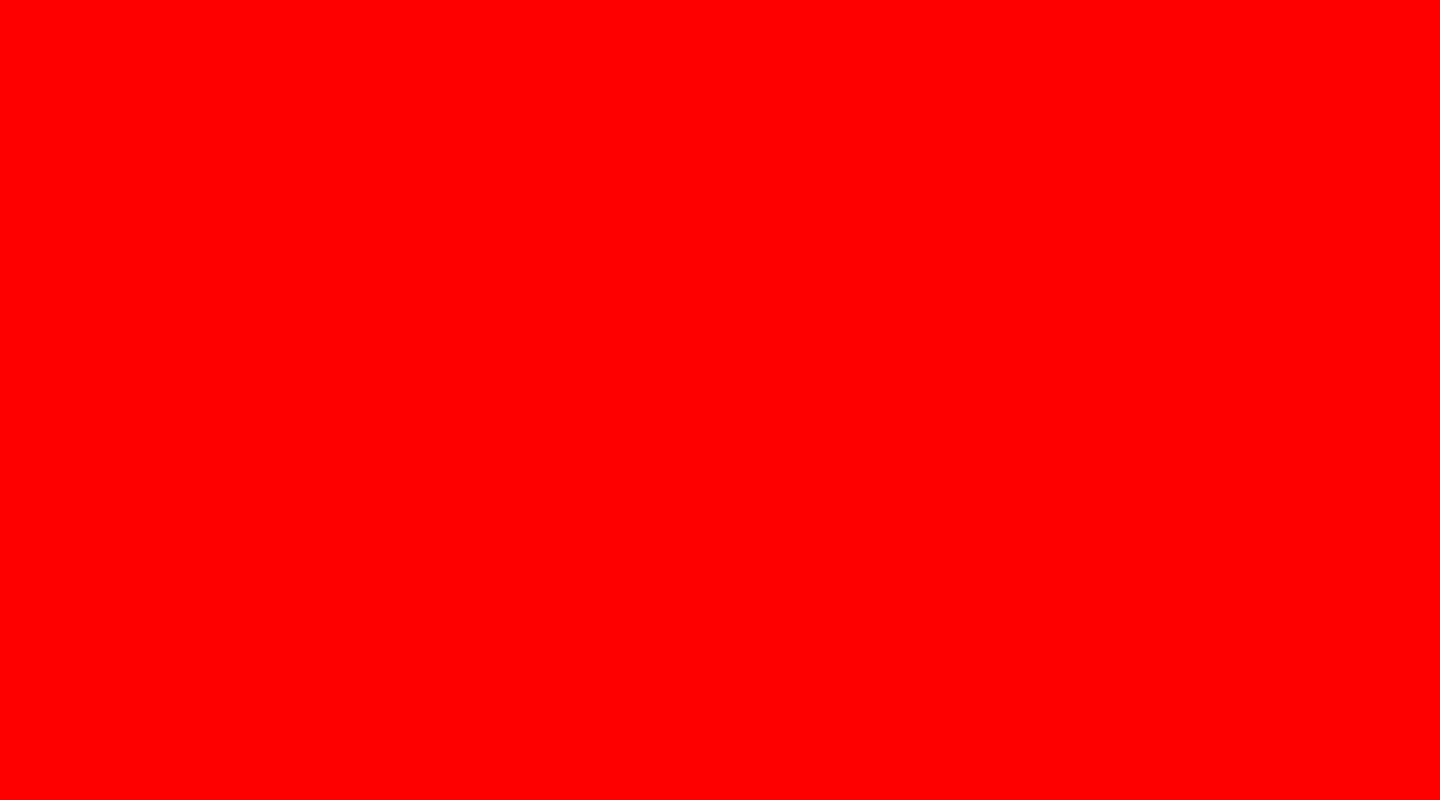
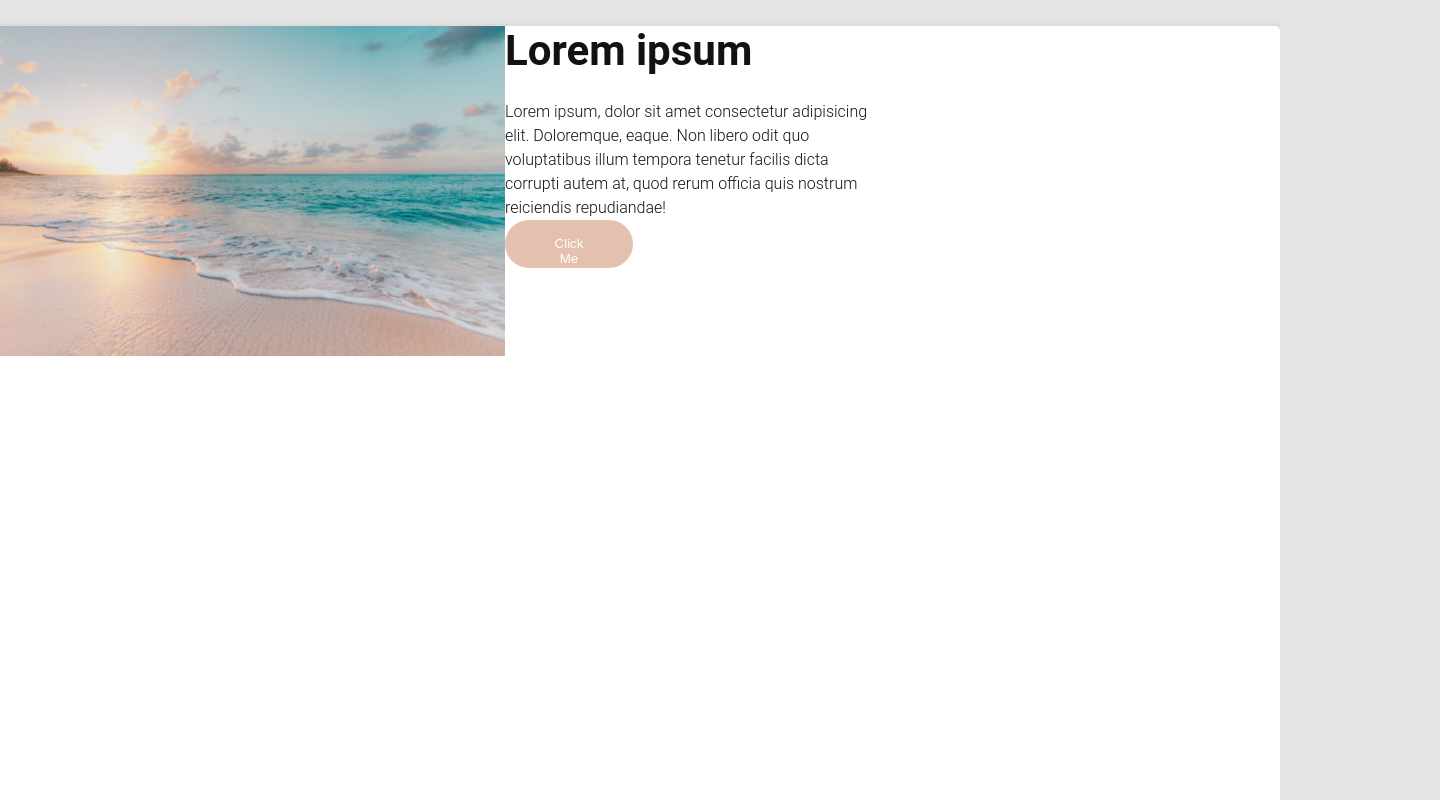
Before and after one commit to Piotr88-B/PiotrBu-awa-GravityGlobal, a website: page index.html in a window 1280 px wide. Shown: the top 800 px of the page, 1440 px wide, since content can reach past the window. Drawn offline with Linux system fonts and the light colour scheme.

Commit message:
add scssstyle

```diff
--- a/index.html
+++ b/index.html
@@ -9,7 +9,15 @@
 </head>
 <body>
     <section>
+    <img src="./images/sean-o-KMn4VEeEPR8-unsplash_1_s6zmfh_ar_4_3,c_fill,g_auto__c_scale,w_538.jpg" alt=""/>
 
+    <article>
+        <h1>Lorem ipsum</h1>
+        <p>
+            Lorem ipsum, dolor sit amet consectetur adipisicing elit. Doloremque, eaque. Non libero odit quo voluptatibus illum tempora tenetur facilis dicta corrupti autem at, quod rerum officia quis nostrum reiciendis repudiandae!
+        </p>
+     <button> Click Me</button>
+    </article>
     </section>
 
 </body>
--- a/src/scss/main.scss
+++ b/src/scss/main.scss
@@ -1,20 +1,76 @@
-$body-color:red;
+
+// color
+$text-color:#121212;
+$button-color:#E4C1AE;
+$body-color:#E5E5E5;
+$section-color:#FFFFFF;
+
 
 *{
   margin: 0;
   padding: 0;
 body{
   box-sizing: border-box;
+  background-color: $body-color;
 
    section{
     display: flex;
     flex-direction: row;
-    width: 1440px;
-    height: 940px;
-    background-color: $body-color;
+    flex-wrap: wrap;
+    border-radius: 5px;
+    margin-top: 2%;
+    margin-bottom: 2%;
+    max-width: 1440px;
+    height: 960px;
+    background-color: $section-color;
+    box-shadow: 0 0 5px 3px rgba(0, 0, 0, 0.05);
+    margin-left: auto;
+    margin-right: auto;
+
+    img{
+      display: flex;
+      width: 505px;
+      height: 330px;
+      order: 1;
     }
+     article{
+      display: flex;
+      flex-direction: column;
+      order: 2;
+      gap: 24px;
 
-
-
+      color: #121212;
+        h1{
+          width: 380px;
+          height: 50px;
+          font-family: 'Roboto';
+          font-style: normal;
+          font-weight: 700;
+          font-size: 42px;
+          line-height: 120%;
+          order: 1;
+          }
+        p{
+          width: 380px;
+          height: 96px;
+          font-family: 'Roboto';
+          font-style: normal;
+          font-weight: 300;
+          font-size: 16px;
+          line-height: 150%;
+          order: 2;
+        }
+        button{
+          width: 128px;
+          height: 48px;
+          background: $button-color;
+          border-radius: 32px;
+          padding: 16px 40px;
+          border:none;
+          color: #FFFFFF;
+          order: 3;
+        }
+      }
+    }
+  }
 }
-}
```
Also changed, not shown: src/scss/main.css, 1 other file.
